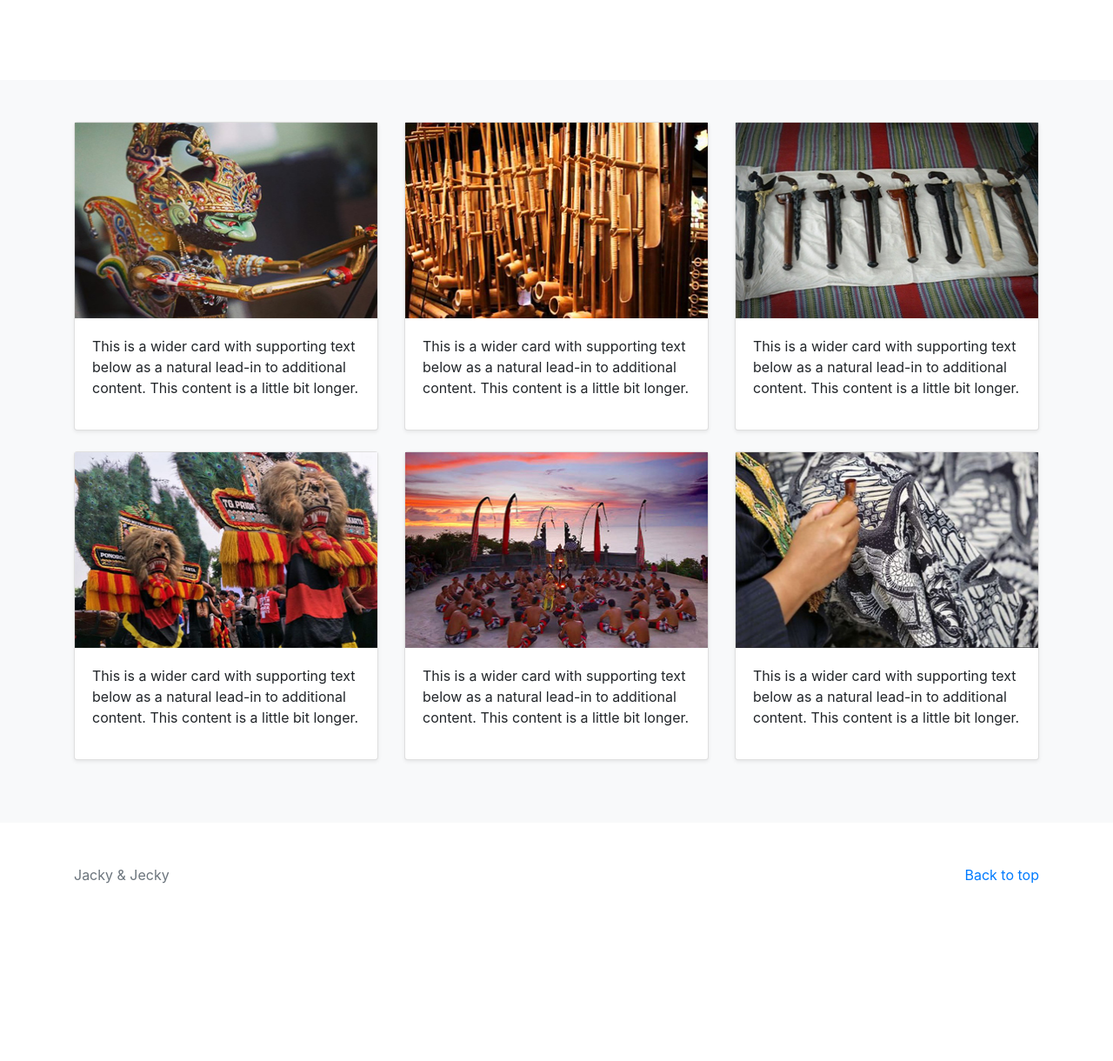
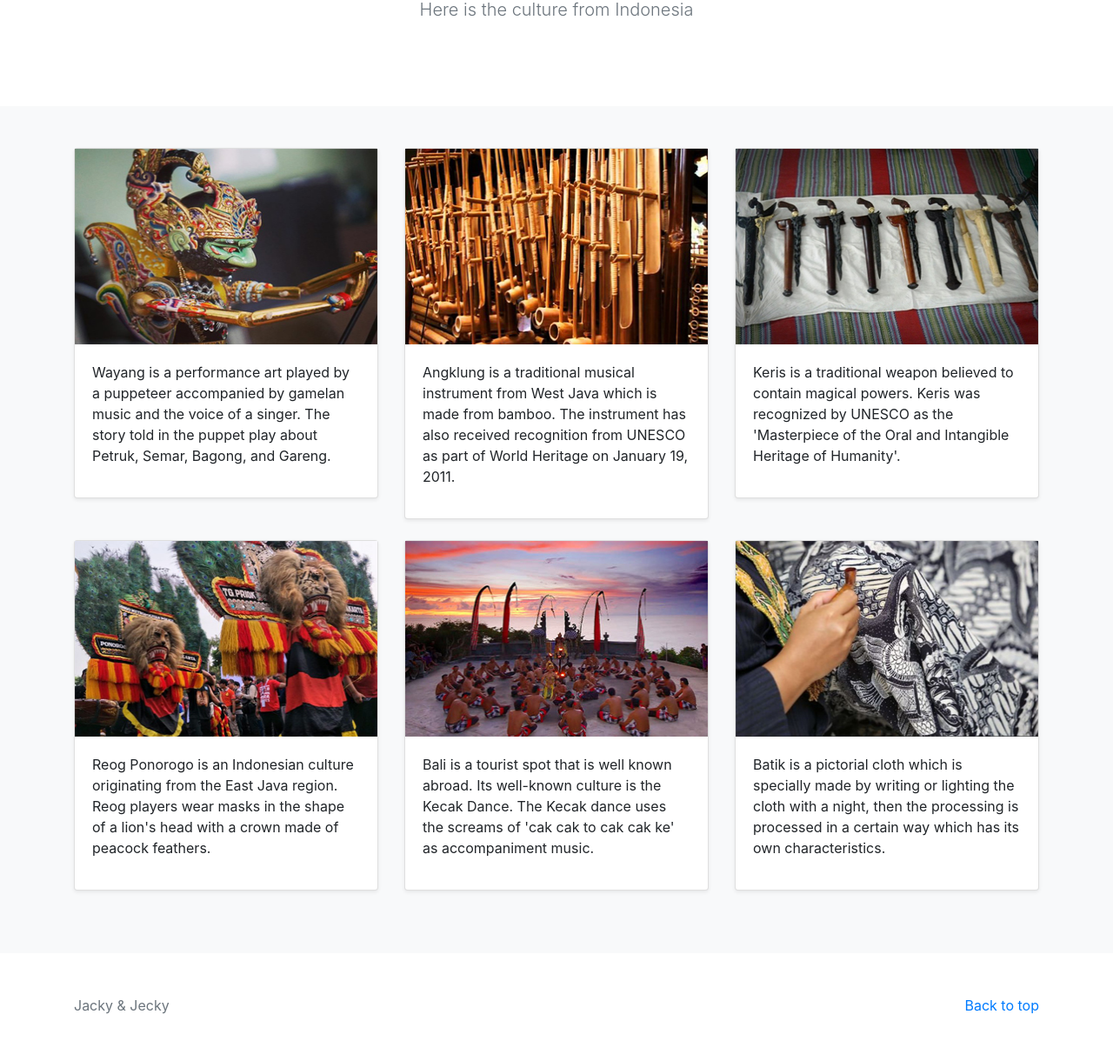
Before and after one commit to Achiang04/Collaboration, a plain HTML site: page details/view2.html in a window 1280 px wide. Shown: the part 156-1376 px from the top of the page at 87% size. Before the commit the page ends 1226 px from the top, so only its background shows below. Drawn offline with nearby package versions, Linux system fonts and the light colour scheme; files whose address does not match are found by name.

Commit message:
selesai masukkin gambar view2 dan 3, 85% siap (@Achiang04 & @Jacky-Sanjaya)

```diff
--- a/details/view2.html
+++ b/details/view2.html
@@ -6,7 +6,7 @@
     <meta name="description" content="">
     <meta name="author" content="Mark Otto, Jacob Thornton, and Bootstrap contributors">
     <meta name="generator" content="Jekyll v4.1.1">
-    <title>Indonesia</title>
+    <title>Cultures</title>
 
     <link rel="canonical" href="https://getbootstrap.com/docs/4.5/examples/album/">
 
@@ -68,8 +68,8 @@
 
   <section class="jumbotron text-center">
     <div class="container">
-      <h1>Indonesia Destination</h1>
-      <p class="lead text-muted"></p>
+      <h1>Indonesian Cultures</h1>
+      <p class="lead text-muted">Here is the culture from Indonesia</p>
     </div>
   </section>
 
@@ -81,7 +81,7 @@
           <div class="card mb-4 shadow-sm">
             <img src="/HomePage//Gambar/budaya1-1.jpg" alt=" " style="width: 350px; height: 225px;" class="img-fluid">
             <div class="card-body">
-              <p class="card-text">This is a wider card with supporting text below as a natural lead-in to additional content. This content is a little bit longer.</p>
+              <p class="card-text">Wayang is a performance art played by a puppeteer accompanied by gamelan music and the voice of a singer. The story told in the puppet play about Petruk, Semar, Bagong, and Gareng.</p>
               <div class="d-flex justify-content-between align-items-center">
               </div>
             </div>
@@ -91,7 +91,7 @@
           <div class="card mb-4 shadow-sm">
             <img src="/HomePage//Gambar/budaya2-1.jpg" alt=" " style="width: 350px; height: 225px;" class="img-fluid">
             <div class="card-body">
-              <p class="card-text">This is a wider card with supporting text below as a natural lead-in to additional content. This content is a little bit longer.</p>
+              <p class="card-text">Angklung is a traditional musical instrument from West Java which is made from bamboo. The instrument has also received recognition from UNESCO as part of World Heritage on January 19, 2011.</p>
               <div class="d-flex justify-content-between align-items-center">
               </div>
             </div>
@@ -101,7 +101,7 @@
           <div class="card mb-4 shadow-sm">
             <img src="/HomePage//Gambar/budaya3-1.jpg" alt=" " style="width: 350px; height: 225px;" class="img-fluid">
             <div class="card-body">
-              <p class="card-text">This is a wider card with supporting text below as a natural lead-in to additional content. This content is a little bit longer.</p>
+              <p class="card-text">Keris is a traditional weapon believed to contain magical powers. Keris was recognized by UNESCO as the 'Masterpiece of the Oral and Intangible Heritage of Humanity'.</p>
               <div class="d-flex justify-content-between align-items-center">
                 <div class="btn-group">
                 </div>
@@ -113,7 +113,7 @@
           <div class="card mb-4 shadow-sm">
             <img src="/HomePage//Gambar/budaya4-1.jpg" alt=" " style="width: 350px; height: 225px;" class="img-fluid">
             <div class="card-body">
-              <p class="card-text">This is a wider card with supporting text below as a natural lead-in to additional content. This content is a little bit longer.</p>
+              <p class="card-text">Reog Ponorogo is an Indonesian culture originating from the East Java region. Reog players wear masks in the shape of a lion's head with a crown made of peacock feathers.</p>
               <div class="d-flex justify-content-between align-items-center">
                 <div class="btn-group">
                 </div>
@@ -125,7 +125,7 @@
           <div class="card mb-4 shadow-sm">
             <img src="/HomePage//Gambar/budaya5-1.jpg" alt=" " style="width: 350px; height: 225px;" class="img-fluid">
             <div class="card-body">
-              <p class="card-text">This is a wider card with supporting text below as a natural lead-in to additional content. This content is a little bit longer.</p>
+              <p class="card-text">Bali is a tourist spot that is well known abroad. Its well-known culture is the Kecak Dance. The Kecak dance uses the screams of 'cak cak to cak cak ke' as accompaniment music. </p>
               <div class="d-flex justify-content-between align-items-center">
                 <div class="btn-group">
                 </div>
@@ -137,7 +137,7 @@
           <div class="card mb-4 shadow-sm">
             <img src="/HomePage//Gambar/budaya6-3.jpg" alt=" " style="width: 350px; height: 225px;" class="img-fluid">
             <div class="card-body">
-              <p class="card-text">This is a wider card with supporting text below as a natural lead-in to additional content. This content is a little bit longer.</p>
+              <p class="card-text">Batik is a pictorial cloth which is specially made by writing or lighting the cloth with a night, then the processing is processed in a certain way which has its own characteristics.</p>
               <div class="d-flex justify-content-between align-items-center">
                 <div class="btn-group">
                 </div>
```
Also changed, not shown: HomePage/Code/index.html (+2 -2 lines), details/view1.html (+11 -9 lines), details/view3.html (+2 -3 lines), HomePage/Gambar/1 bulat.jpg (deleted), HomePage/Gambar/1-2bulat.jpg (added), HomePage/Gambar/1-3bulat.jpg (added), HomePage/Gambar/1.jpg, HomePage/Gambar/2-1 bulat.jpg (deleted), HomePage/Gambar/2-2 bulat.jpg (deleted), HomePage/Gambar/2-3 bulat.jpg (deleted), HomePage/Gambar/2-4 bulat.jpg (added), HomePage/Gambar/budaya1-2.jpg (deleted), HomePage/Gambar/budaya6-1.jpg (deleted), HomePage/Gambar/budaya6-2.jpg (deleted), 4 more files.
